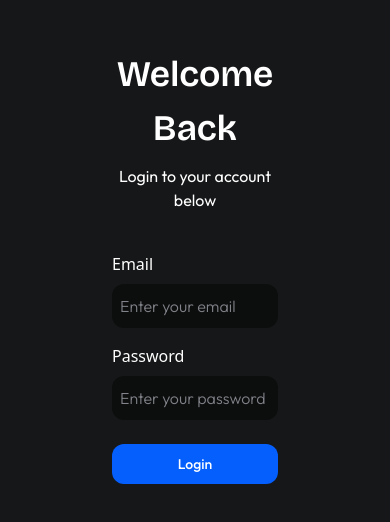
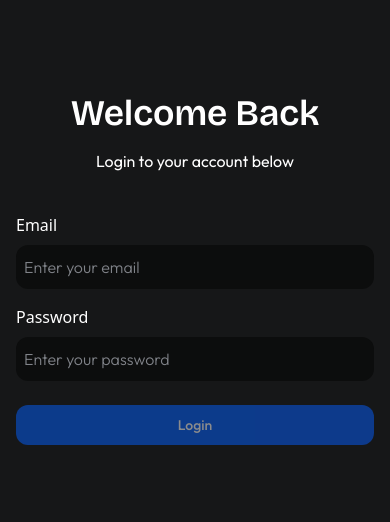
Before and after one commit to vavgithub/hirehive-1, a React (Vite) app in the folder client/: page /login in a window 390 px wide. Shown: the part 156-678 px from the top of the page. Built offline with nearby package versions, Linux system fonts and the light colour scheme; no server answers.

Commit message:
Login Screen Fixed

```diff
--- a/client/src/pages/Candidate/CandidateLogin.jsx
+++ b/client/src/pages/Candidate/CandidateLogin.jsx
@@ -32,6 +32,9 @@ const CandidateLogin = () => {
       setError(error.response?.data?.message || 'An error occurred');
     }
   };
+
+  const isFormValid = email && password;
+
   return (
     <div className="flex h-screen">
       {/* Left section with background image */}
@@ -49,7 +52,7 @@ const CandidateLogin = () => {
         <img src={sundarKanya} alt="Sundar Kanya" className="absolute bottom-0 right-0 h-[70%]" />
       </div>
       {/* Right section with login form */}
-        <div className="w-full lg:w-1/2 bg-background-30 p-28  flex flex-col justify-center">
+      <div className="w-full lg:w-1/2 bg-background-30 p-4 md:p-28   flex flex-col justify-center">
         <h2 className="typography-h1 mb-2 text-center font-semibold">Welcome Back</h2>
         <p className="typography-body mb-10 text-center font-normal">Login to your account below</p>
         {/* <button className="bg-blue-600 text-white py-2 px-4 rounded-lg mb-5 flex items-center justify-center">
@@ -67,11 +70,13 @@ const CandidateLogin = () => {
           </div>
           <div>
             <label htmlFor="password" className="block mb-2">Password</label>
-                    <input type="password" id="password" value={password}   onChange={(e) => setPassword(e.target.value)} placeholder="Enter your password" className="w-full focus:outline-teal-400 p-2 rounded-lg bg-black text-white" />
+            <input type="password" id="password" value={password} onChange={(e) => setPassword(e.target.value)} placeholder="Enter your password" className="w-full focus:outline-teal-400 p-2 rounded-lg bg-black text-white" />
           </div>
           {error && <p className="text-red-500 mb-4">{error}</p>}
           {/* <a href="#" className="text-blue-500 mb-6 mt-2 block text-right">Forgot Password?</a> */}
-                <Button type="submit" variant="primary" className="mt-6">Login</Button>
+          <Button type="submit" variant="primary" className="mt-6" disabled={!isFormValid}>
+            Login
+          </Button>
         </form>
         {/* <p className="text-center mt-6">
                 Don't have an account? <a href="#" className="text-blue-500">Sign up</a>
```
Lines whose indentation alone changed are shown as unchanged.
